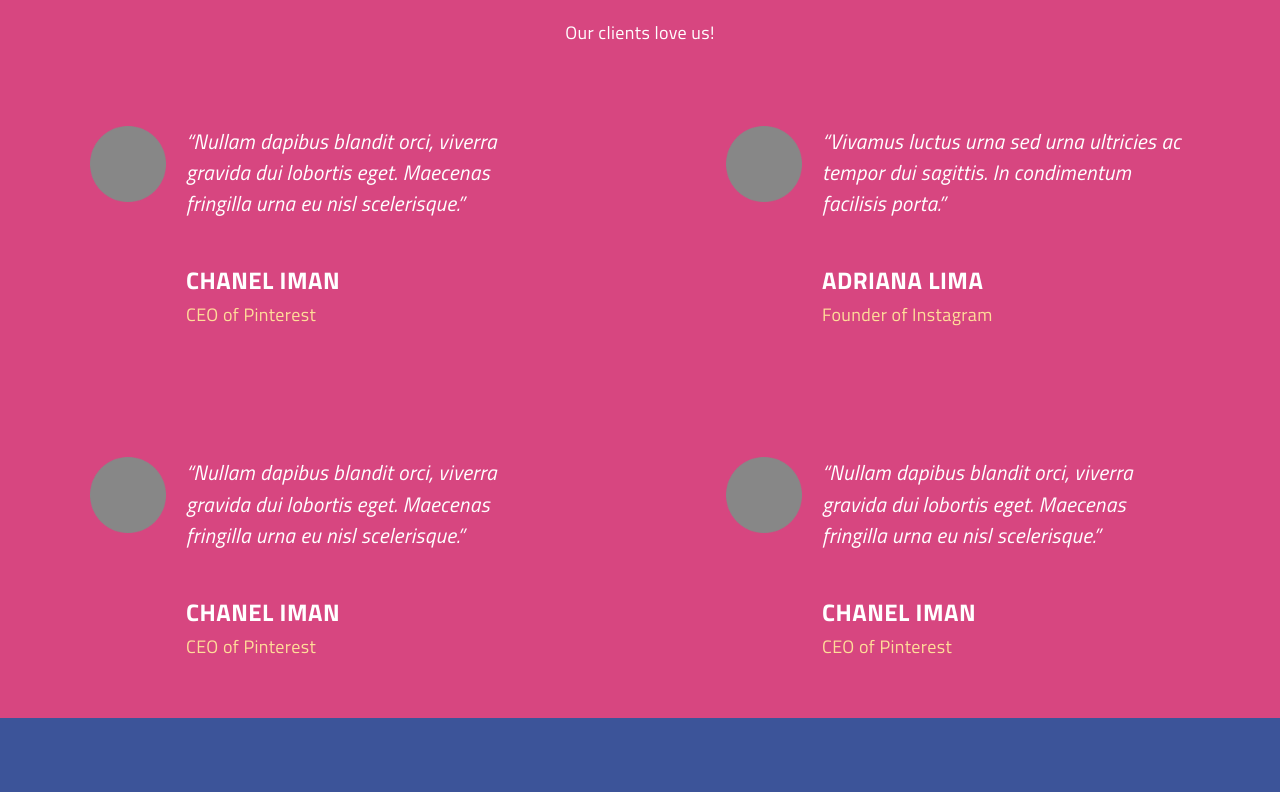
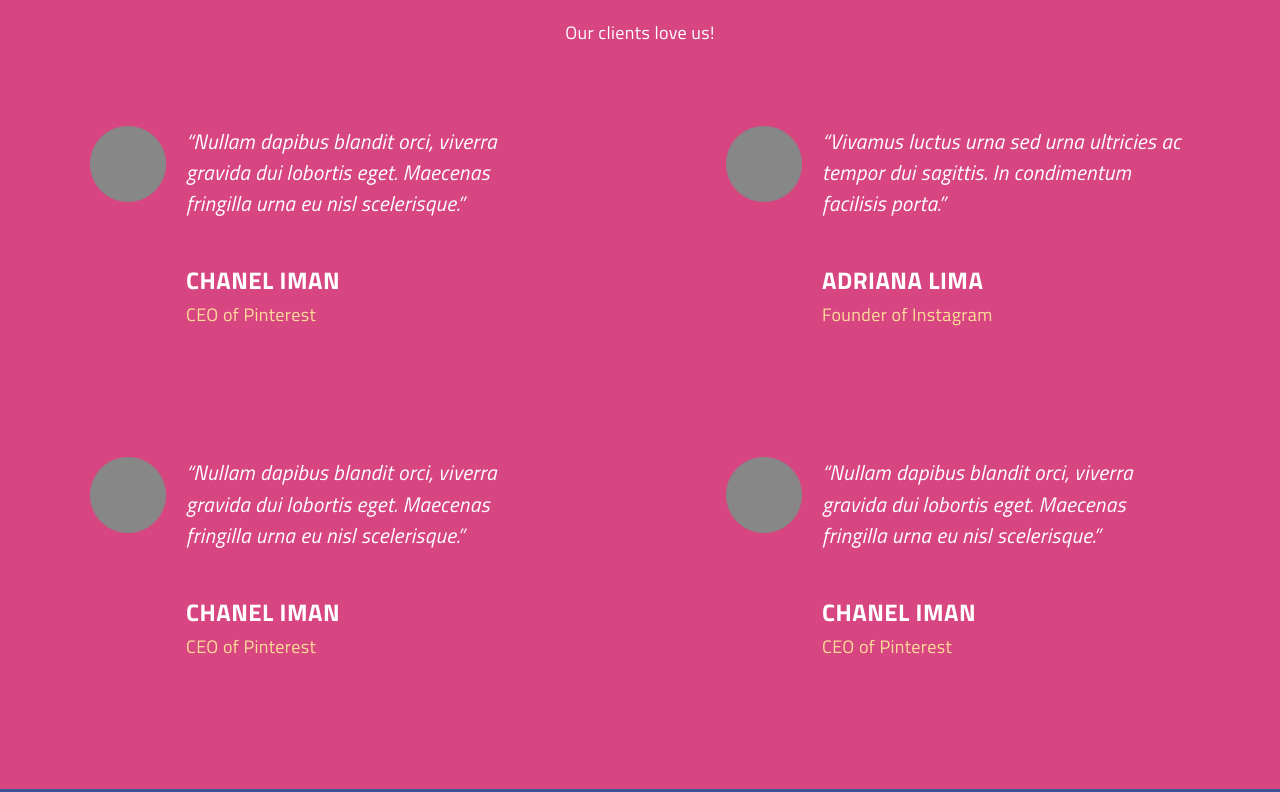
Before and after one commit to Ulia-lab/Sigma, a plain HTML site: page Color_maket/index.html in a window 1280 px wide. Shown: the part 4513-5305 px from the top of the page. Drawn offline with Linux system fonts and the light colour scheme.

Commit message:
Update style.css

```diff
--- a/Color_maket/style.css
+++ b/Color_maket/style.css
@@ -375,7 +375,6 @@ h1.title {
 /* about */
 .about {
     background-color: #d74680;
-    height: 895px;
     color: #ffffff;
 }
 
@@ -401,13 +400,13 @@ h1.title {
     flex-wrap: wrap;
     flex-basis: 20%;
     max-width: 1100px;
-    padding: 0 0 30px 0;
 }
 
 .about__block {
     max-width: 610px;
     display: flex;
     justify-content: space-between;
+
 }
 
 .about__img {
```
